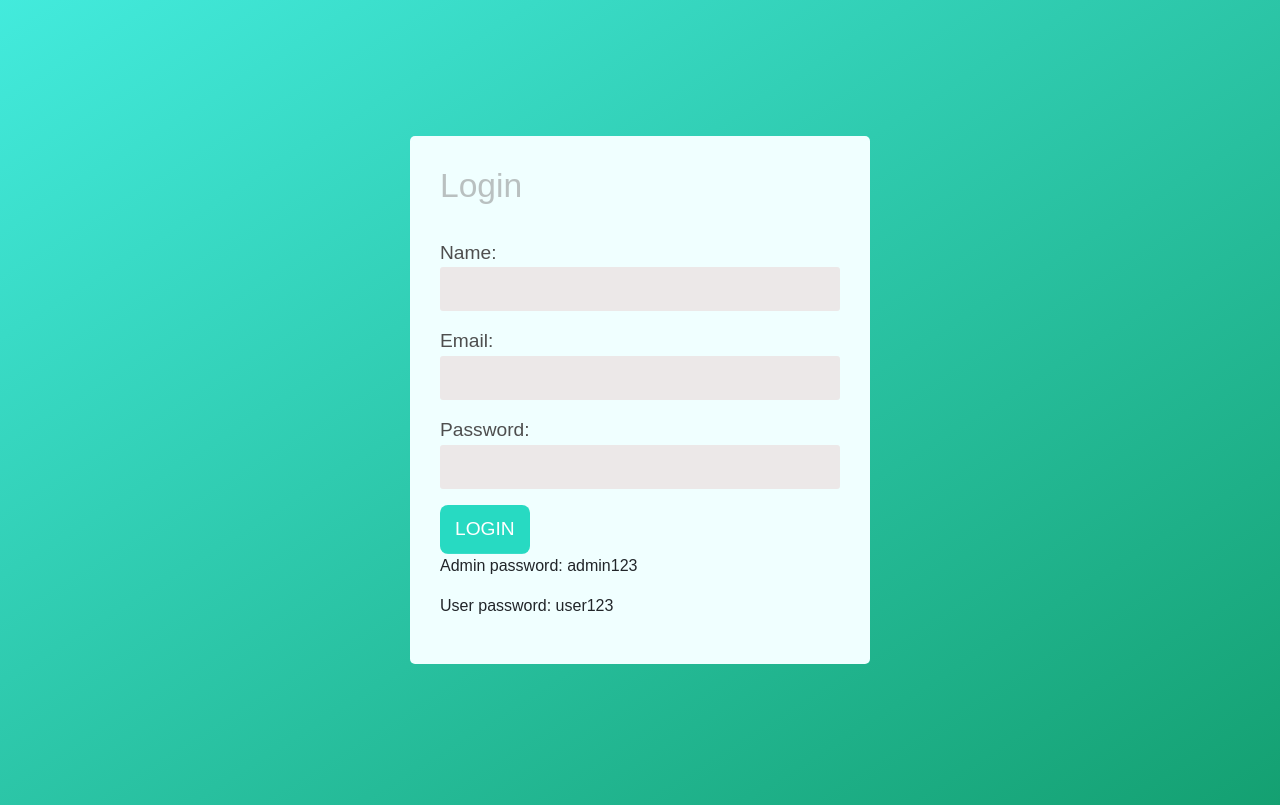
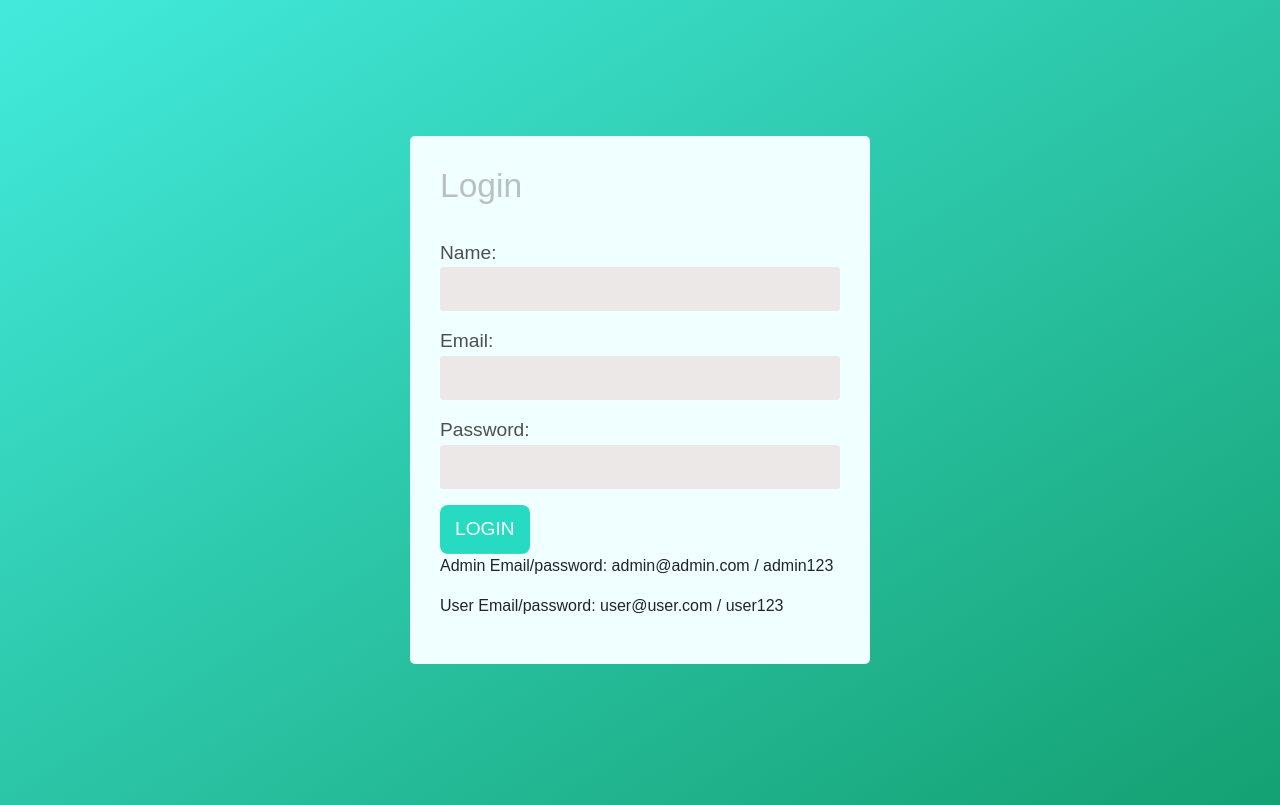
Before and after one commit to stephn2027/car-tracking, a React (Create React App) app: page / in a window 1280 px wide. Built offline with nearby package versions, Linux system fonts and the light colour scheme.

Commit message:
added temporary password for testing

```diff
--- a/src/components/Admin.jsx
+++ b/src/components/Admin.jsx
@@ -80,7 +80,7 @@ export default function Admin({
     const index = newCars.findIndex((c) => c.id === car_id);
     newCars[index] = carEditDetails;
     setCars(newCars);
-    console.log(newCars);
+
 
 
   };
@@ -94,6 +94,7 @@ export default function Admin({
       Cylinders: carDetails.cylinders,
     };
     setCars([...cars, newCar]);
+    console.log(cars);
   };
 
   return (
--- a/src/components/App.js
+++ b/src/components/App.js
@@ -62,6 +62,7 @@ function App() {
   return (
     <React.Fragment>
       <div className="App">
+
         {user.email !== '' ? (
           user.email === currentAdmin.email ? (
             <Admin
@@ -80,6 +81,7 @@ function App() {
         ) : (
           <Login login={login} error={error} />
         )}
+
       </div>
     </React.Fragment>
   );
--- a/src/components/Login.jsx
+++ b/src/components/Login.jsx
@@ -11,6 +11,7 @@ function Login({ login, error }) {
   };
   return (
     <form onSubmit={handleSubmit} className="login">
+
       <div className="form-inner">
         <h2>Login</h2>
 
@@ -49,9 +50,10 @@ function Login({ login, error }) {
           />
         </div>
         <input type="submit" value="LOGIN" />
-        <p>Admin password: admin123</p>
-        <p>User password: user123</p>
+        <p>Admin Email/password: admin@admin.com / admin123</p>
+        <p>User Email/password: user@user.com / user123</p>
       </div>
+
     </form>
   );
 }
```
